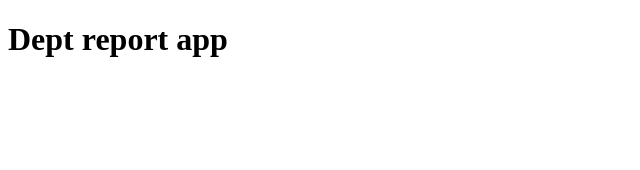
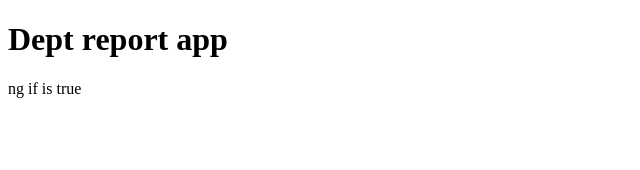
Before and after one commit to tsengeagle/dept-report-app, an Angular app: page / in a window 1280 px wide. Shown: the top 170 px of the page, without its empty margins (0-640 px from the left). Built offline with nearby package versions, Linux system fonts and the light colour scheme.

Commit message:
try ngif

```diff
--- a/src/app/app.component.html
+++ b/src/app/app.component.html
@@ -1,3 +1,6 @@
 <h1>
   {{title}}
 </h1>
+
+
+<div *ngIf="true">ng if is true</div>
--- a/src/app/app.component.ts
+++ b/src/app/app.component.ts
@@ -1,5 +1,4 @@
 import { Component } from '@angular/core';
-
 @Component({
   selector: 'app-root',
   templateUrl: './app.component.html',
@@ -7,4 +6,5 @@ import { Component } from '@angular/core';
 })
 export class AppComponent {
   title = 'Dept report app';
+  status = true;
 }
```
